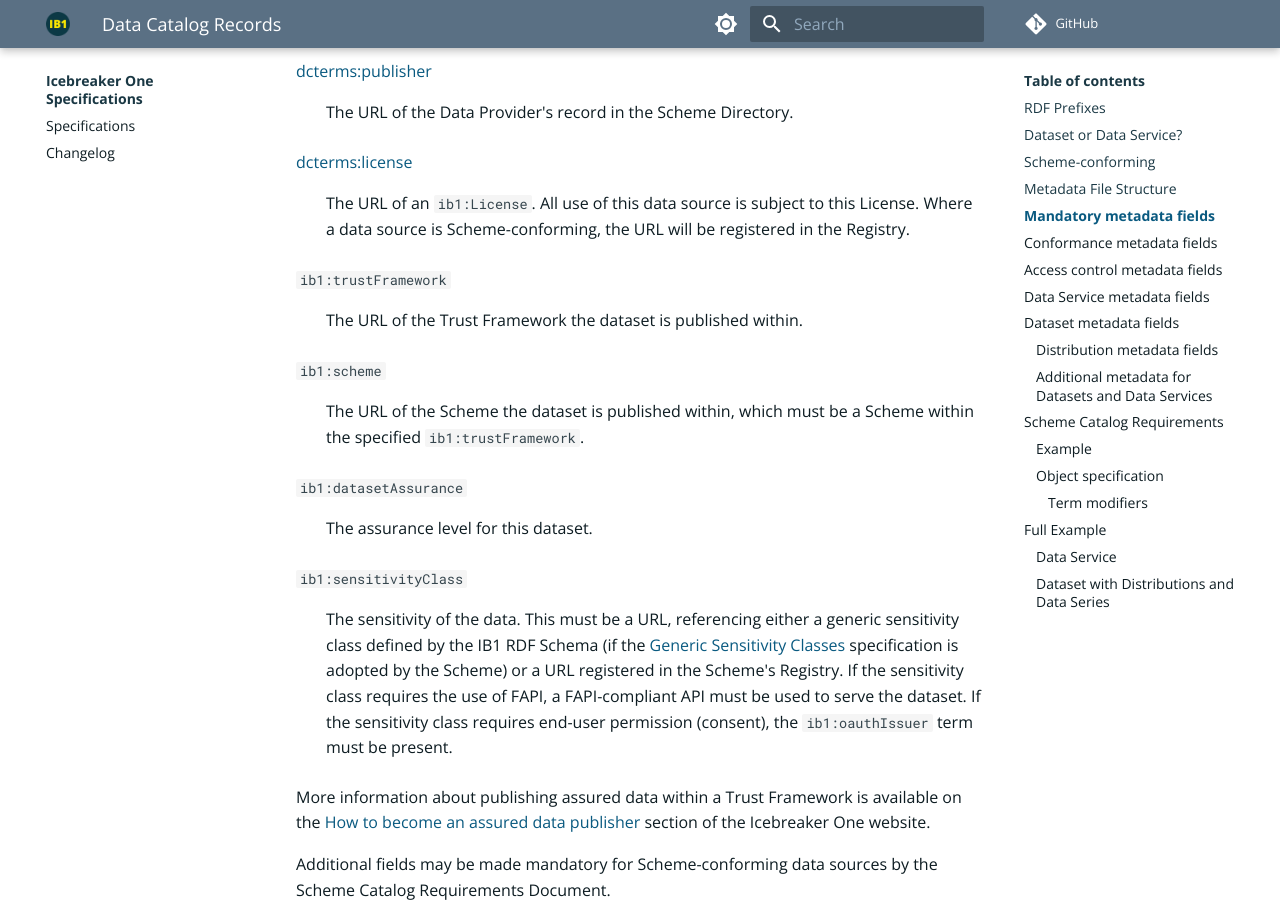
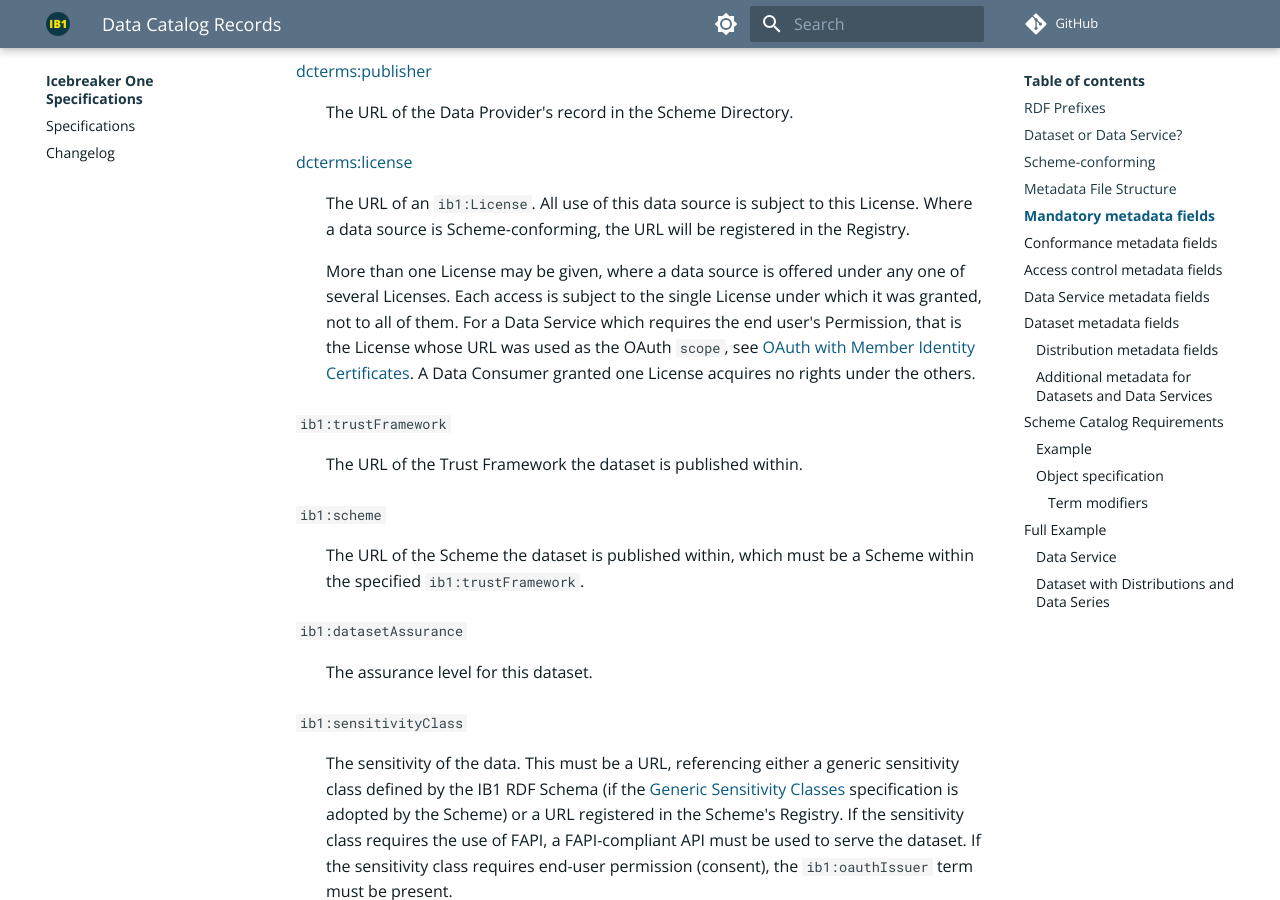
Before and after one commit to icebreakerone/ib1-technical-specifications, an MkDocs documentation site: the page built from docs/data-catalog-records/1.0.md, in a window 1280 px wide and 900 px high, scrolled down 2353 px. Built offline with MkDocs 1.6.1 and Material for MkDocs 9.7.7, drawn with Linux system fonts in a browser that asks for light colours; comment, search, counter and statistics services are not loaded; some of the changed text lies outside the part shown.

Commit message:
Allow a data source to be offered under more than one License
A Scheme may offer the same data source under alternative Licenses, for
example a single leg License and a pass through License covering several
transfers in one Permission. dcterms:license already permits several values in
RDF, but the wording read as though there was only ever one, and there was no
modifier a Scheme Catalog Requirements document could use to express a choice.

Add ib1:requireAnyOneOrMoreOf. requireAnyOneOf means exactly one, which forces
a publisher offering both to create two catalog entries for one endpoint.
requireAllAndAllowAdditional would permit any License at all, including outside
the Scheme.

State which License governs a given access. Nothing said this before. The OAuth
profile says the scope is a Registry License URL and this document said the data
source has a License, and no document connected them. That rule is what a
resource server needs to decide what to check.

```diff
--- a/docs/data-catalog-records/1.0.md
+++ b/docs/data-catalog-records/1.0.md
@@ -73,6 +73,8 @@ The following fields must be included in every DCAT object. Metadata will be vis
 
 [dcterms:license](https://www.dublincore.org/specifications/dublin-core/dcmi-terms/#license)
 : The URL of an `ib1:License`. All use of this data source is subject to this License. Where a data source is Scheme-conforming, the URL will be registered in the Registry.
+
+    More than one License may be given, where a data source is offered under any one of several Licenses. Each access is subject to the single License under which it was granted, not to all of them. For a Data Service which requires the end user's Permission, that is the License whose URL was used as the OAuth `scope`, see [OAuth with Member Identity Certificates](../oauth-with-member-identity-certificates/1.0.md). A Data Consumer granted one License acquires no rights under the others.
 
 `ib1:trustFramework`
 : The URL of the Trust Framework the dataset is published within.
@@ -243,6 +245,9 @@ The requirements for terms in the `ib1:requiredMetadata` are modified by terms i
 `ib1:requireAnyOneOf <term>`
 : Exactly one of the values in the requirements must be included for this term. No other values are allowed.
 
+`ib1:requireAnyOneOrMoreOf <term>`
+: One or more of the values in the requirements must be included for this term. No other values are allowed.
+
 `ib1:requireAnyValue <term>`
 : The term must be present, with any valid value.
 
```
